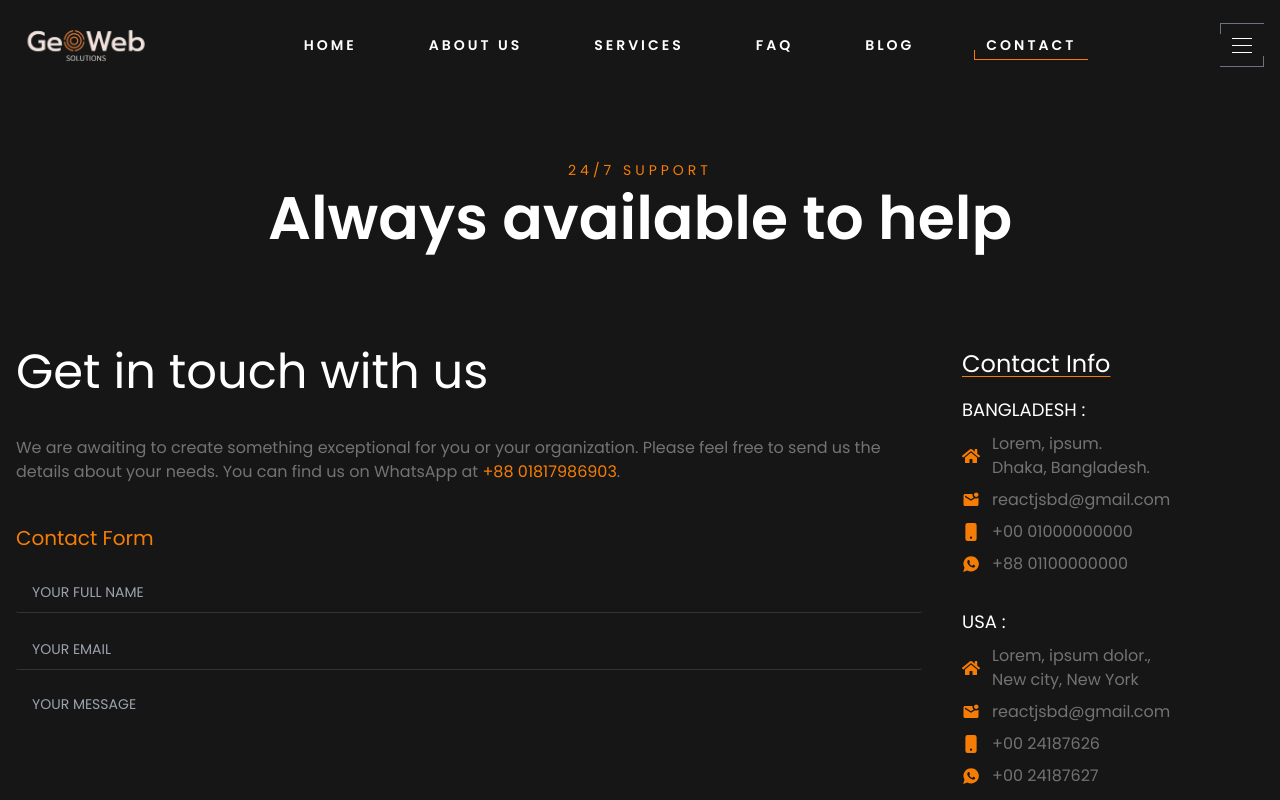
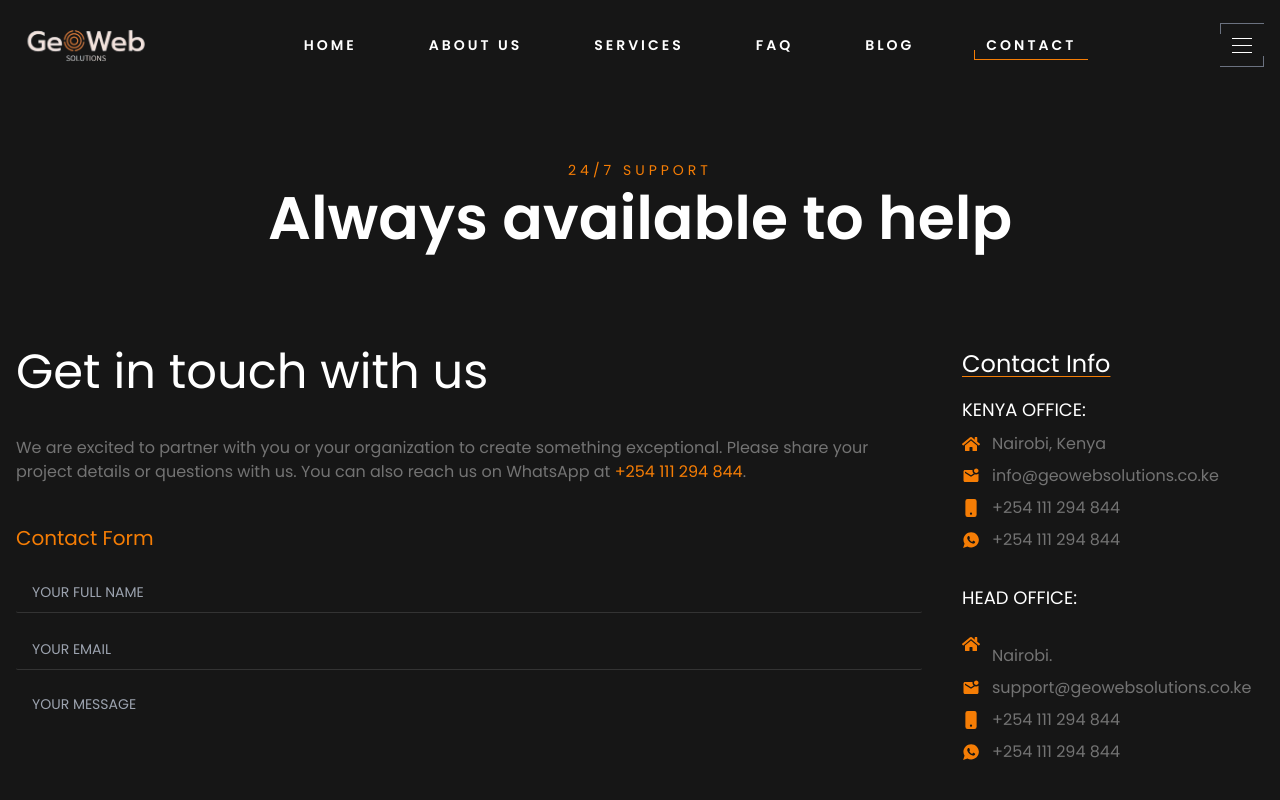
Before and after one commit to Georgeondigo/GeoWebSolutions, a Next.js app: page /contact in a window 1280 px wide. Shown: the top 800 px of the page. Built offline with nearby package versions, Linux system fonts and the light colour scheme.

Commit message:
contact-update

```diff
--- a/src/app/contact/page.tsx
+++ b/src/app/contact/page.tsx
@@ -9,7 +9,6 @@ import ContactForm from "@/ui/ContactForm";
 import { motion } from "framer-motion";
 
 const Contact = () => {
-  // ============== Error message start here ==============
   let [successMessage, setSuccessMessage] = useState("");
 
   return (
@@ -22,10 +21,10 @@ const Contact = () => {
               Get in touch with us
             </h2>
             <p className="text-sm mdl:text-base text-darkText leading-[25px]">
-              We are awaiting to create something exceptional for you or your
-              organization. Please feel free to send us the details about your
-              needs. You can find us on WhatsApp at{" "}
-              <span className="text-secondaryColor">+88 01817986903</span>.
+              We are excited to partner with you or your organization to create
+              something exceptional. Please share your project details or questions
+              with us. You can also reach us on WhatsApp at{" "}
+              <span className="text-secondaryColor">+254 111 294 844</span>.
             </p>
           </div>
           <div>
@@ -43,65 +42,67 @@ const Contact = () => {
             )}
           </div>
         </div>
+
+        {/* ======== Contact Info Section ========== */}
         <div className="w-full mdl:w-1/4 font-titleFont">
           <h3 className="font-titleFont text-2xl underline underline-offset-4 decoration-[1px] decoration-secondaryColor">
             Contact Info
           </h3>
           <div className="mt-4 flex flex-col gap-8">
             <div className="flex flex-col gap-2">
-              <h4 className="text-lg uppercase">Bangladesh :</h4>
+              <h4 className="text-lg uppercase">Kenya Office:</h4>
               <p className="flex items-center gap-3 text-darkText hover:text-white hover:cursor-pointer transition-hover duration-300">
                 <span className="text-secondaryColor text-lg">
                   <FaHome />
                 </span>
-                Lorem, ipsum. <br />
-                Dhaka, Bangladesh.
+                Nairobi, Kenya
               </p>
               <p className="flex items-center gap-3 text-darkText hover:text-white hover:cursor-pointer transition-hover duration-300">
                 <span className="text-secondaryColor text-lg">
                   <MdMarkEmailUnread />
                 </span>
-                reactjsbd@gmail.com
+                info@geowebsolutions.co.ke
               </p>
               <p className="flex items-center gap-3 text-darkText hover:text-white hover:cursor-pointer transition-hover duration-300">
                 <span className="text-secondaryColor text-lg">
                   <BsPhoneFill />
                 </span>
-                +00 01000000000
+                +254 111 294 844
               </p>
               <p className="flex items-center gap-3 text-darkText hover:text-white hover:cursor-pointer transition-hover duration-300">
                 <span className="text-secondaryColor text-lg">
                   <IoLogoWhatsapp />
                 </span>
-                +88 01100000000
+                +254 111 294 844
               </p>
             </div>
+
             <div className="flex flex-col gap-2">
-              <h4 className="text-lg uppercase">USA :</h4>
+              <h4 className="text-lg uppercase">Head Office:</h4>
               <p className="flex items-center gap-3 text-darkText hover:text-white hover:cursor-pointer transition-hover duration-300">
                 <span className="text-secondaryColor text-lg">
                   <FaHome />
                 </span>
-                Lorem, ipsum dolor., <br />
-                New city, New York
+                 <br />
+                 Nairobi.
               </p>
               <p className="flex items-center gap-3 text-darkText hover:text-white hover:cursor-pointer transition-hover duration-300">
                 <span className="text-secondaryColor text-lg">
                   <MdMarkEmailUnread />
                 </span>
-                reactjsbd@gmail.com
+                support@geowebsolutions.co.ke
               </p>
               <p className="flex items-center gap-3 text-darkText hover:text-white hover:cursor-pointer transition-hover duration-300">
                 <span className="text-secondaryColor text-lg">
                   <BsPhoneFill />
                 </span>
-                +00 24187626
+                +254 111 294 844
               </p>
               <p className="flex items-center gap-3 text-darkText hover:text-white hover:cursor-pointer transition-hover duration-300">
                 <span className="text-secondaryColor text-lg">
                   <IoLogoWhatsapp />
                 </span>
-                +00 24187627
+                +254 111 294 844
               </p>
             </div>
           </div>
--- a/src/app/faq/page.tsx
+++ b/src/app/faq/page.tsx
@@ -90,7 +90,7 @@ const Faq = () => {
           </h3>
           <div className="mt-4 flex flex-col gap-8">
             <div className="flex flex-col gap-2">
-              <h4 className="text-lg uppercase">Bangladesh :</h4>
+              <h4 className="text-lg uppercase">Nairobi :</h4>
               <p className="flex items-center gap-3 text-darkText hover:text-white hover:cursor-pointer transition-hover duration-300">
                 <span className="text-secondaryColor text-lg">
                   <FaHome />
```
